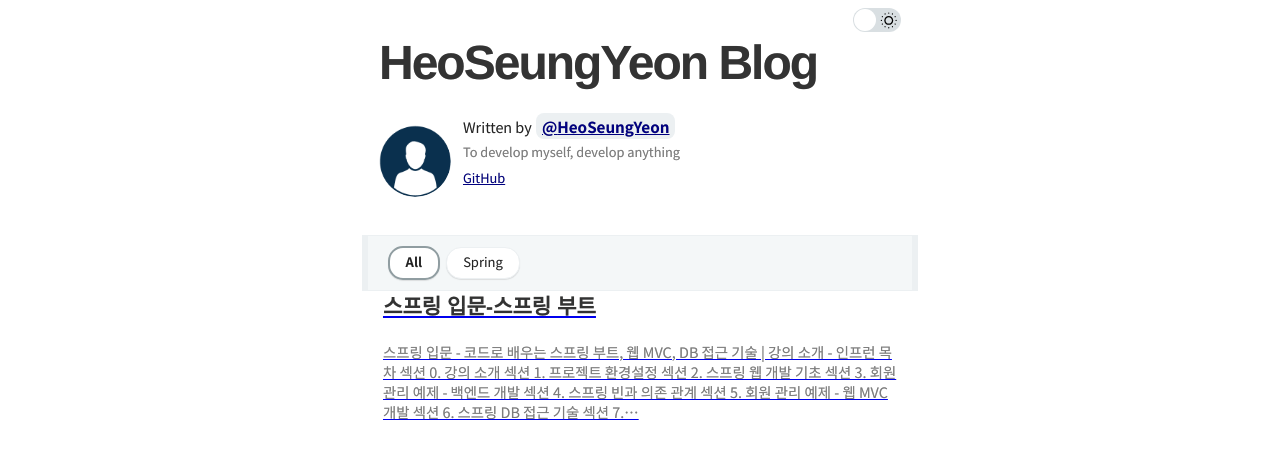
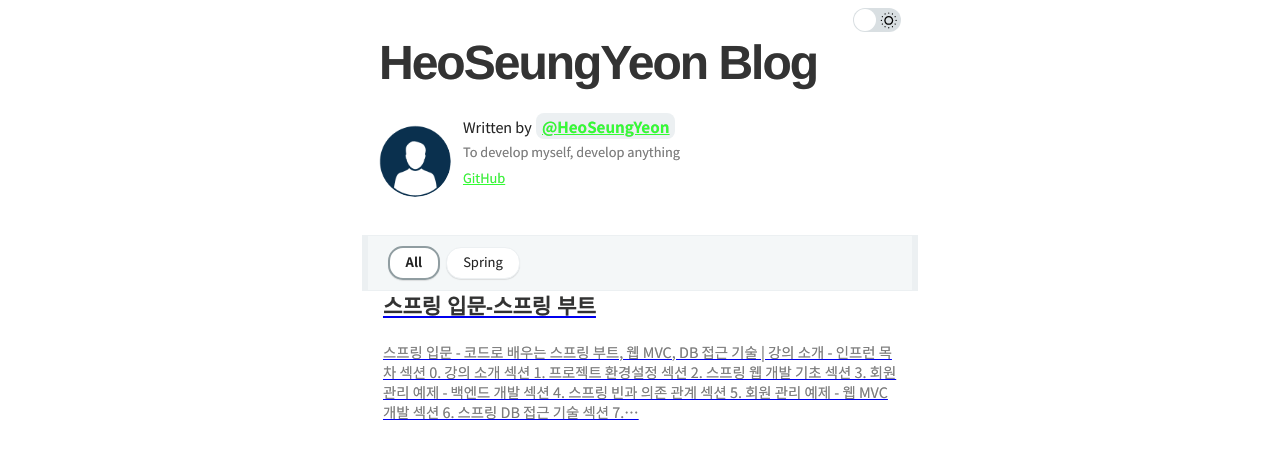
Before and after one commit to dia312/Heo-Netlify-Blog, a Gatsby site: page / in a window 1280 px wide. Shown: the part 87-546 px from the top of the page. Built offline with nearby package versions, Linux system fonts and the light colour scheme; Gatsby itself is replaced by a stand-in of ours; some packages are replaced by stand-ins of ours; what typography-theme-github would draw is missing.

Commit message:
styles update

```diff
--- a/gatsby-meta-config.js
+++ b/gatsby-meta-config.js
@@ -1,6 +1,6 @@
 module.exports = {
   title: `HeoSeungYeon Blog`,
-  description: `Blog posted about Coding Study`,
+  description: `승연 블로그`,
   author: `HeoSeungYeon`,
   introduction: `To develop myself, develop anything`,
   siteUrl: `https://heoseungyeon.netlify.app/`, // Your blog site url
--- a/src/styles/variables.scss
+++ b/src/styles/variables.scss
@@ -13,13 +13,13 @@ $light-hover-text-shadow: 0 0 6px rgba(0, 0, 0, 0.2);
 
 // index
 $dimmed-color: #eef5db;
-$light-link-color: #000080;
+$light-link-color: #32ff32;
 $dark-gray: #333;
 $middle-gray: #7d7d7d;
 $light-gray: #aaa;
 
 // blog-templates
-$navigator-text-color: #cc007a;
+$navigator-text-color: #e0f712;
 $navigator-background-color: #fceff7;
 $blockquote-text-color: #999;
 
```
